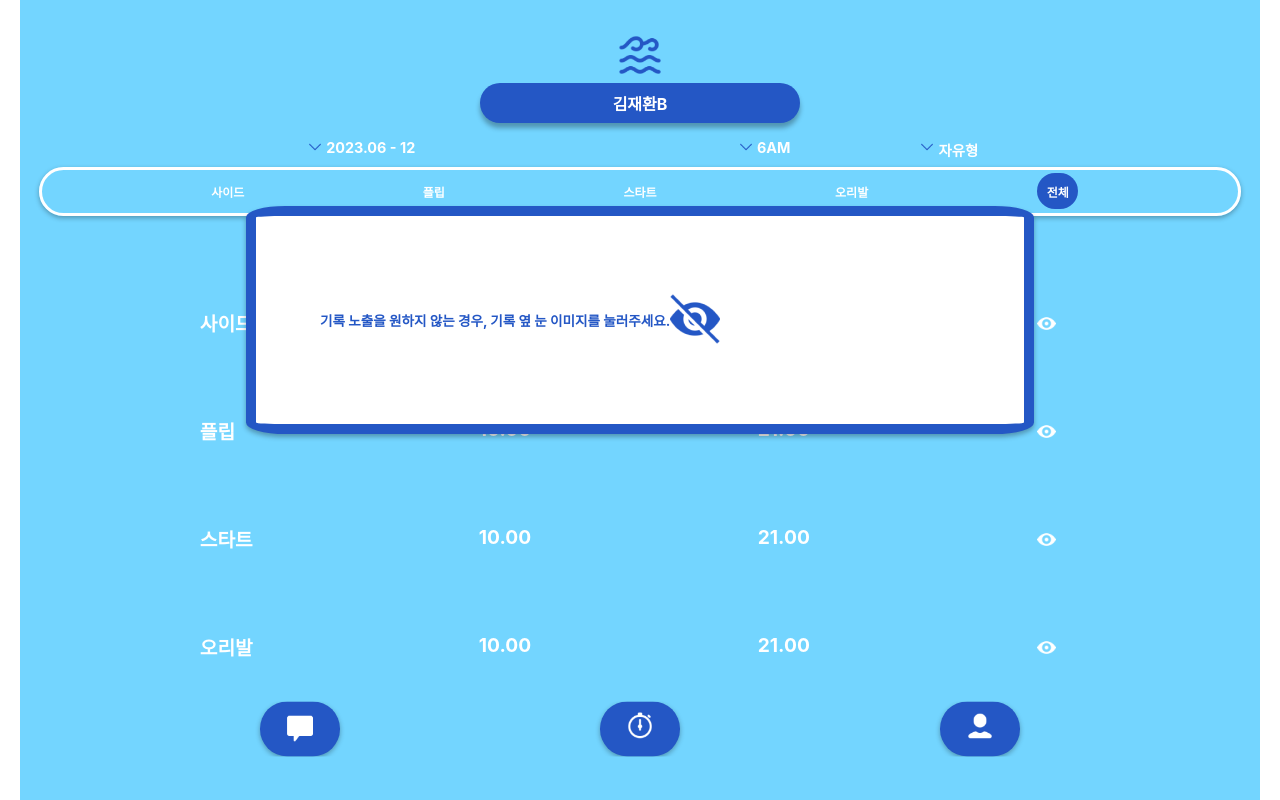
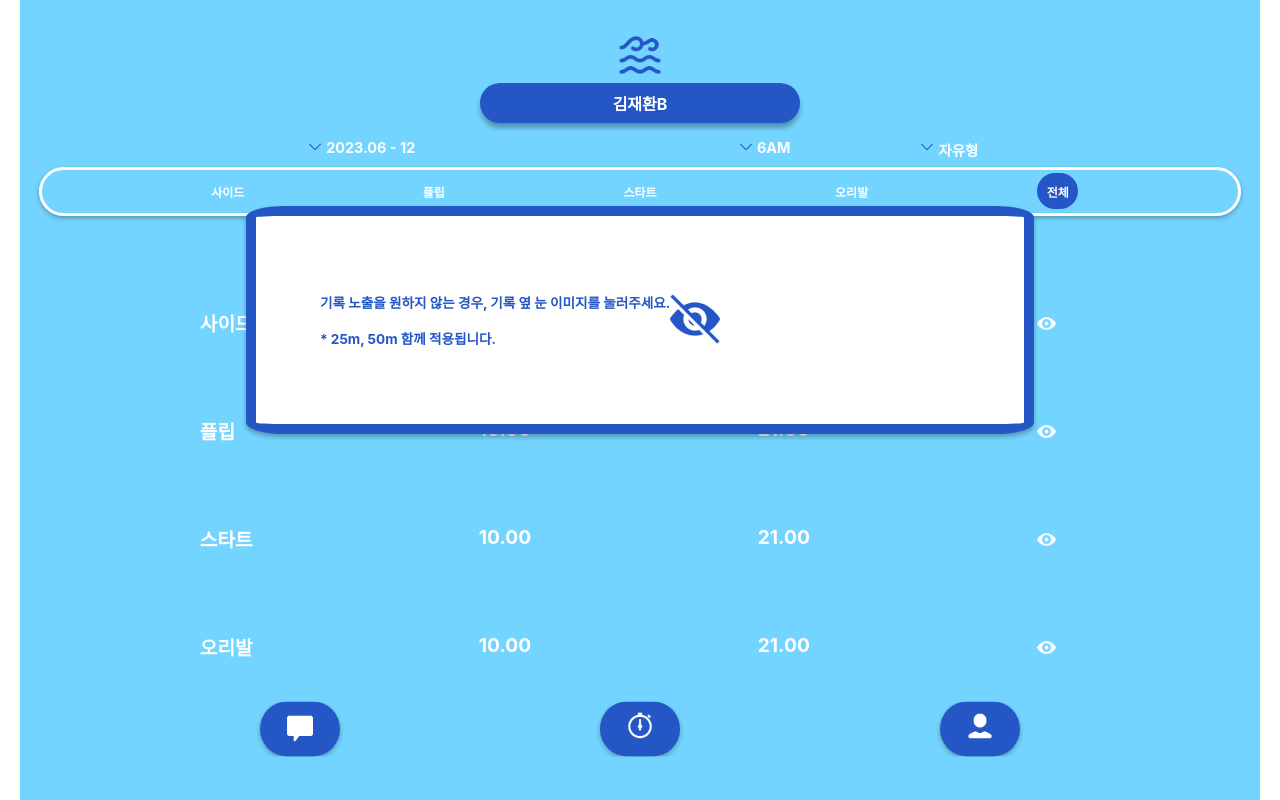
Before and after one commit to RIDE-THE-WAVE/Frontend, a React (Create React App) app in the folder ride-the-wave/: page /myrecord in a window 1280 px wide. Both pictures are taken after a click on the element 757 px from the left and 250 px from the top of the page. Built offline with nearby package versions, Linux system fonts and the light colour scheme.

Commit message:
FIX: 모달 문구 수정 #8

```diff
--- a/ride-the-wave/src/component/modal/MyRecordModal.js
+++ b/ride-the-wave/src/component/modal/MyRecordModal.js
@@ -9,6 +9,9 @@ function MyRecordModal() {
             <div>
                 <span>
                 기록 노출을 원하지 않는 경우, 기록 옆 눈 이미지를 눌러주세요.
+                <br/>
+                <br/>
+                * 25m, 50m 함께 적용됩니다.
                 </span>
                 <span><img src={hide} alt="hide"/></span>
             </div>
```
